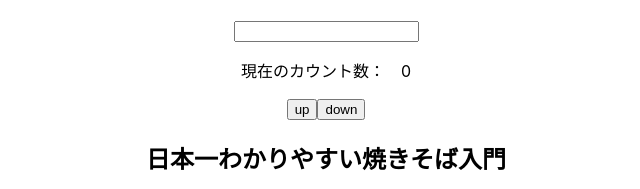
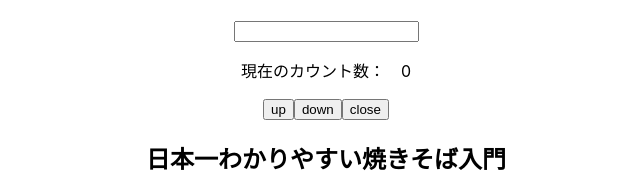
Before and after one commit to mikaneco/react-basic, a React (Create React App) app: page / in a window 1280 px wide. Shown: the top 189 px of the page, without its empty margins (314-954 px from the left). Built offline with nearby package versions, Linux system fonts and the light colour scheme.

Commit message:
useEffectを使用

```diff
--- a/src/App.js
+++ b/src/App.js
@@ -3,12 +3,14 @@ import './App.css';
 import Article from './components/Article';
 import TextInput from './components/TextInput';
 import Counter from './components/Counter';
+import ToggleButton from './components/ToggleButton';
 
 function App() {
   return (
     <div className="App">
       <TextInput />
       <Counter />
+      <ToggleButton />
       <Article
       title={'日本一わかりやすい焼きそば入門'}
       content={'焼きそばは日本で最も美味しい食べ物です。（個人的感想）'}
--- a/src/components/Counter.jsx
+++ b/src/components/Counter.jsx
@@ -1,4 +1,4 @@
-import React, {useState} from 'react';
+import React, {useEffect, useState} from 'react';
 
 const Counter = () => {
   const [count, setCount] = useState(0)
@@ -10,6 +10,10 @@ const Counter = () => {
   const countDown = () => {
     setCount(prevState => prevState - 1)
   }
+
+  useEffect(() =>{
+    console.log('current count is ...', count)
+  },[])
 
   return (
     <>
--- /dev/null
+++ b/src/components/ToggleButton.jsx
@@ -0,0 +1,16 @@
+import React, {useState} from 'react';
+
+const ToggleButton = () => {
+  const [open, setOpen] = useState(false);
+
+  const toggle = () => {
+    setOpen(prevState => !prevState)
+  }
+  return (
+    <button onClick={toggle}>
+      {open ? 'open' : 'close'}
+    </button>
+  );
+};
+
+export default ToggleButton;
```
